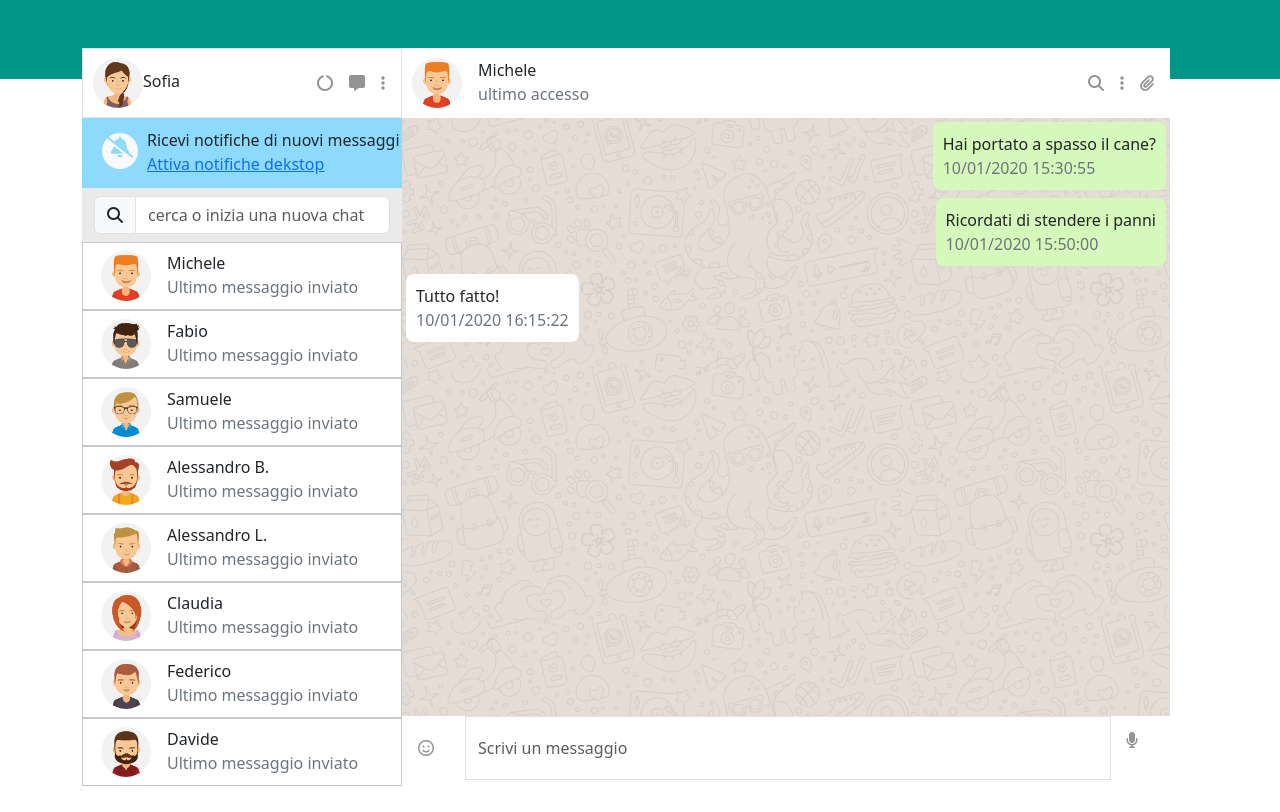
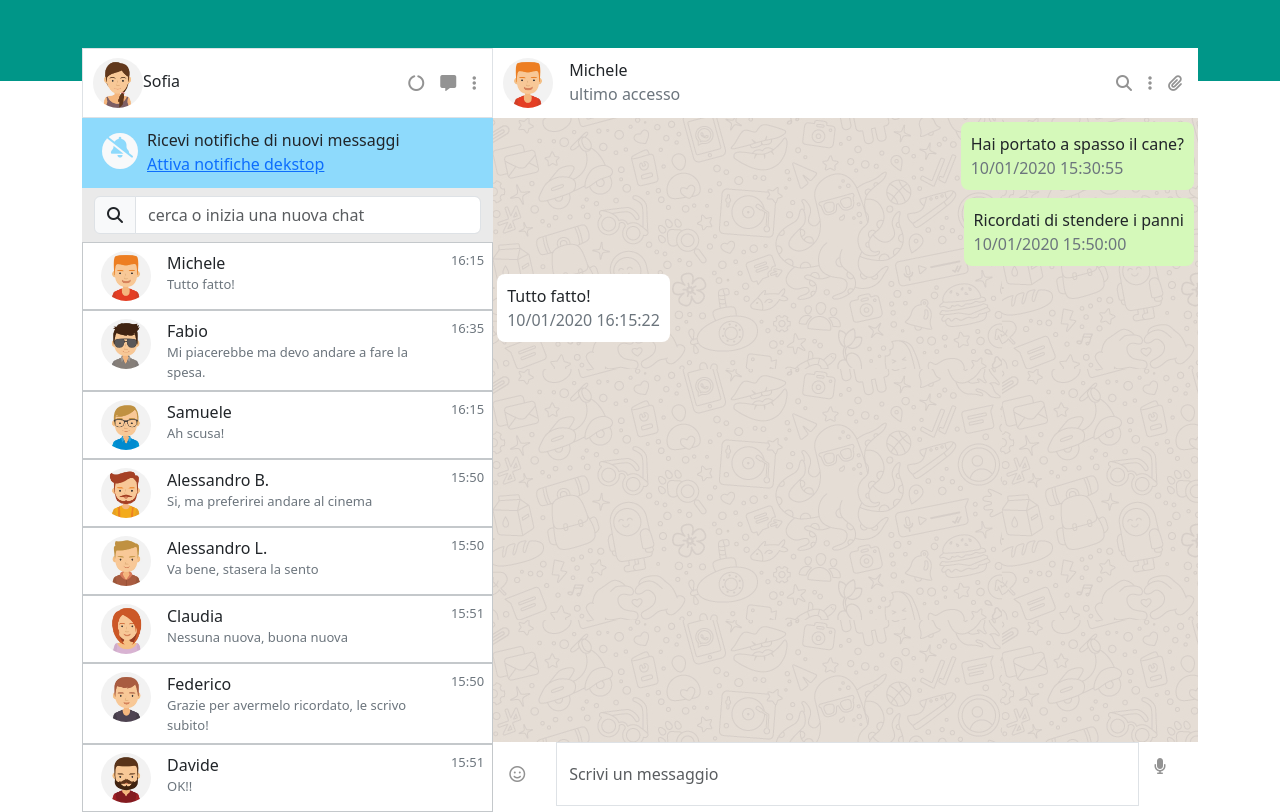
Before and after one commit to MathiasChirivi/vue-boolzapp, a plain HTML site: page index.html in a window 1280 px wide. Drawn offline with nearby package versions, Linux system fonts and the light colour scheme.

Commit message:
fix code html/css

```diff
--- a/css/style.css
+++ b/css/style.css
@@ -16,9 +16,13 @@
     margin-left: 10px;
 }
 
+.fontSizeLastMessages{
+    font-size: 13px;
+}
+
 .aside{
     background-color: rgb(234 234 234);
-    width: 25vw;
+    width: 35vw;
 }
 
 .iconColor{
@@ -70,15 +74,17 @@ main{
 .receivedMessage{
     background-color: #FFFFFF;
     justify-content: flex-start;
-    max-width: 300px;
+    max-width: 380px;
     padding: 10px;
     margin: 4px;
+    word-break: break-all;
 }
 
 .sentMessage{
     background-color: #D5F9BA;
     justify-content: flex-start;
-    max-width: 300px;
+    max-width: 380px;
     padding: 10px;
     margin: 4px;
+    word-break: break-all;
 }
--- a/index.html
+++ b/index.html
@@ -54,11 +54,16 @@
                 <div class=" border border-secondary-subtle d-flex chatStyle p-2" v-for = "(element, index) in contacts" @click="changeChat(index)">
                     <img class="myProfile " :src="element.avatar" alt="">
                     <div class="d-flex flex-column px-3 ">
-                        {{element.name}}
-                        <div class="text-secondary">
-                            Ultimo messaggio inviato
+                        <div class="">
+                            {{element.name}}
                         </div>
+                        <small class=" text-secondary fontSizeLastMessages">
+                            {{element.messages[element.messages.length-1].message}}
+                        </small>
                     </div>
+                        <small class="ms-auto text-secondary fontSizeLastMessages">
+                            {{element.messages[element.messages.length-1].date.slice(10,16)}}
+                        </small>
                 </div>
                 </aside>
                 <!-- SECTION MESSAGES -->
```
